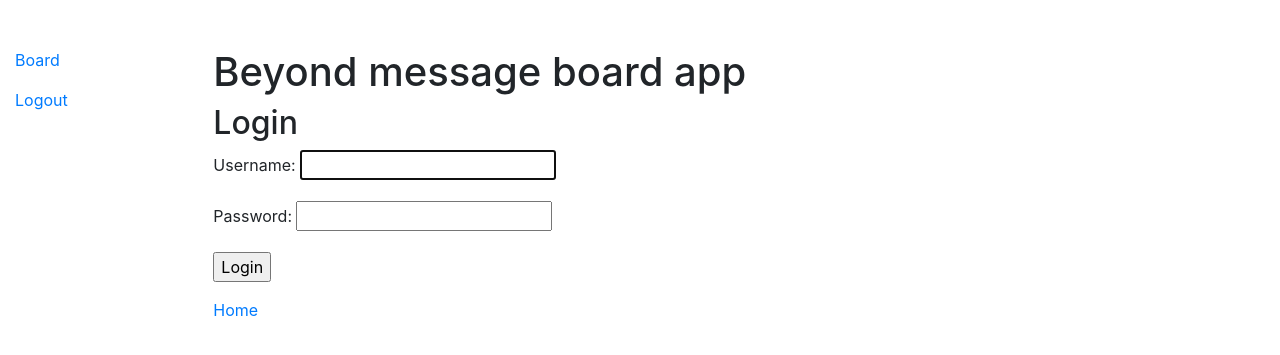
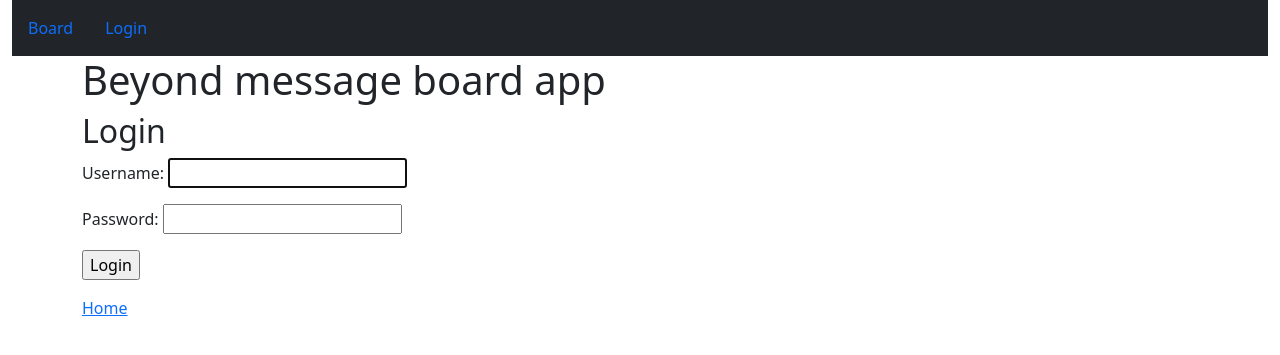
Before and after one commit to Yarboa/beyond-tutorial, a Django app: page /accounts/login/ in a window 1280 px wide. Shown: the top 355 px of the page. Run offline with Django 3.2, Linux system fonts and the light colour scheme; some libraries are stand-ins or nearby versions.

Commit message:
Adding UI menu based on bootrstap 5

```diff
--- a/beyond_django/urls.py
+++ b/beyond_django/urls.py
@@ -21,5 +21,6 @@ from msgboard import views
 urlpatterns = [
     path('admin/', admin.site.urls),
     path('', views.board, name='board'),
+    path('posts/', views.post_list, name='posts'),
     path('accounts/', include('django.contrib.auth.urls')),
 ]
--- a/msgboard/templates/base_board.html
+++ b/msgboard/templates/base_board.html
@@ -1,23 +1,30 @@
 <html>
-<title>Beyond message board app</title>
+<head>
+    <title>Beyond message board app</title>
     <meta name="viewport" content="width=device-width, initial-scale=1.0">
-    <meta http-equiv="X-UA-Compatible" content="ie=edge">
-    <link rel="stylesheet" href="https://stackpath.bootstrapcdn.com/bootstrap/4.3.1/css/bootstrap.min.css" integrity="sha384-ggOyR0iXCbMQv3Xipma34MD+dH/1fQ784/j6cY/iJTQUOhcWr7x9JvoRxT2MZw1T" crossorigin="anonymous">
-    <script src="https://stackpath.bootstrapcdn.com/bootstrap/4.3.1/js/bootstrap.min.js" integrity="sha384-JjSmVgyd0p3pXB1rRibZUAYoIIy6OrQ6VrjIEaFf/nJGzIxFDsf4x0xIM+B07jRM" crossorigin="anonymous">
+    <link
+       href="https://cdn.jsdelivr.net/npm/bootstrap@5.2.3/dist/css/bootstrap.min.css" rel="stylesheet">
+    <script
+       src="https://cdn.jsdelivr.net/npm/bootstrap@5.2.3/dist/js/bootstrap.bundle.min.js">
     </script>
 </head>
-
 <body>
-    <div class="container-fluid text-left pt-5">
-    <div class="row content">
-    <div class="col-sm-2 sidenav">
-         <p><a href="/">Board</a></p>
-         <p><a href="/accounts/logout">Logout</a></p>
-    </div>
-    <div class="content">
+   <div class="container-fluid">
+    <nav class="navbar navbar-expand-lg navbar-dark bg-dark">
+    <ul class="nav">
+      <li class="nav-item">
+          <a class="nav-link" href="/">Board</a>
+      </li>
+      <li class="nav-item">
+          <a class="nav-link" href="/accounts/login">Login</a>
+      </li>
+    </ul>
+   </nav>
+   </div>
+   <div class="container">
        <h1>Beyond message board app</h1>
        {% block content %}
        {% endblock %}
-    </div>
+   </div>
 </body>
 </html>
```
Also changed, not shown: msgboard/tests.py (+5 -10 lines), msgboard/views.py (+9 -3 lines).
